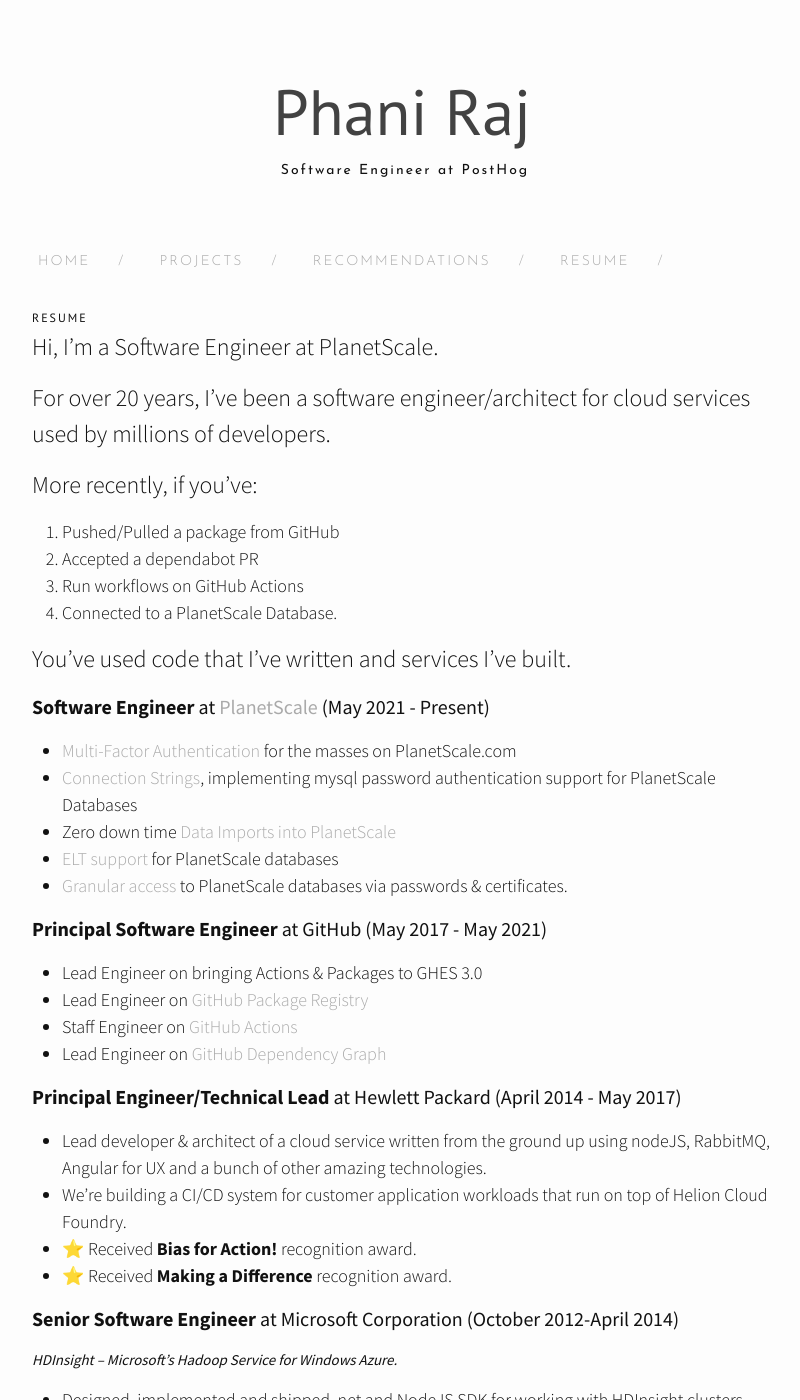
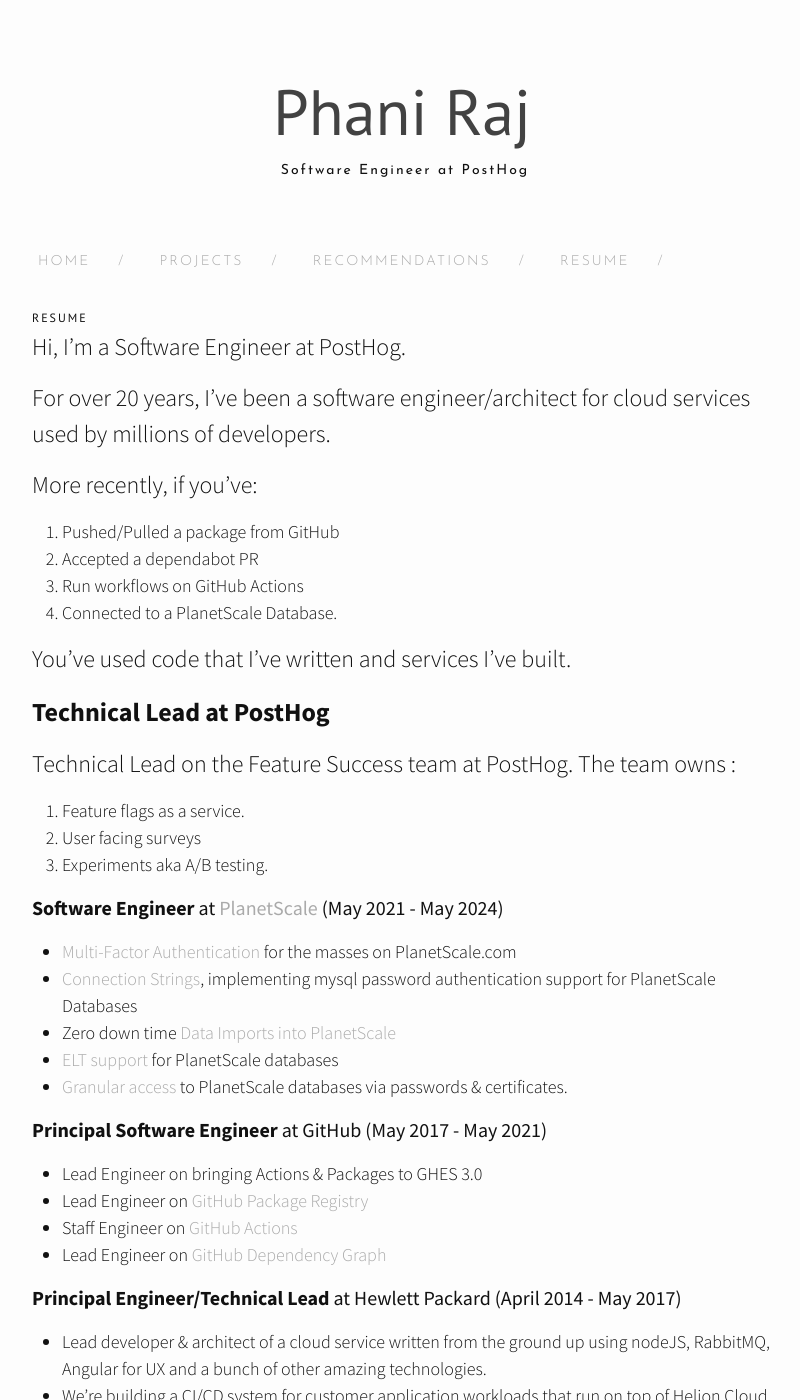
Before and after one commit to Phanatic/phanatic.github.io, a Jekyll site: the page built from resume.md, in a window 1280 px wide and 1400 px high. Shown: the whole window, without its empty margins (238-1038 px from the left). Built offline with Jekyll 4.4.1, drawn with Linux system fonts in a browser that asks for light colours; nearby versions of some CDN libraries; emoji names are drawn with the system emoji font; comment, search, counter and statistics services are not loaded.

Commit message:
Update resume.md

```diff
--- a/resume.md
+++ b/resume.md
@@ -5,7 +5,7 @@ permalink: /resume/
 ---
 
 
-Hi, I'm a Software Engineer at PlanetScale.
+Hi, I'm a Software Engineer at PostHog.
 
 For over 20 years, I've been a software engineer/architect for cloud services used by millions of developers.
 
@@ -17,7 +17,14 @@ More recently, if you’ve:
 
 You’ve used code that I’ve written and services I’ve built.
 
-#### **Software Engineer** at [PlanetScale](https://www.planetscale.com) (May 2021 - Present)
+### **Technical Lead at PostHog**
+Technical Lead on the Feature Success team at PostHog.
+The team owns :
+1. Feature flags as a service.
+2. User facing surveys
+3. Experiments aka A/B testing.
+
+#### **Software Engineer** at [PlanetScale](https://www.planetscale.com) (May 2021 - May 2024)
 * [Multi-Factor Authentication](https://docs.planetscale.com/concepts/mfa) for the masses on PlanetScale.com
 * [Connection Strings](https://planetscale.com/blog/connect-any-mysql-client-to-planetscale-using-connection-strings), implementing mysql password authentication support for PlanetScale Databases
 * Zero down time [Data Imports into PlanetScale](https://planetscale.com/blog/import-your-mysql-data-to-planetscale)
```
